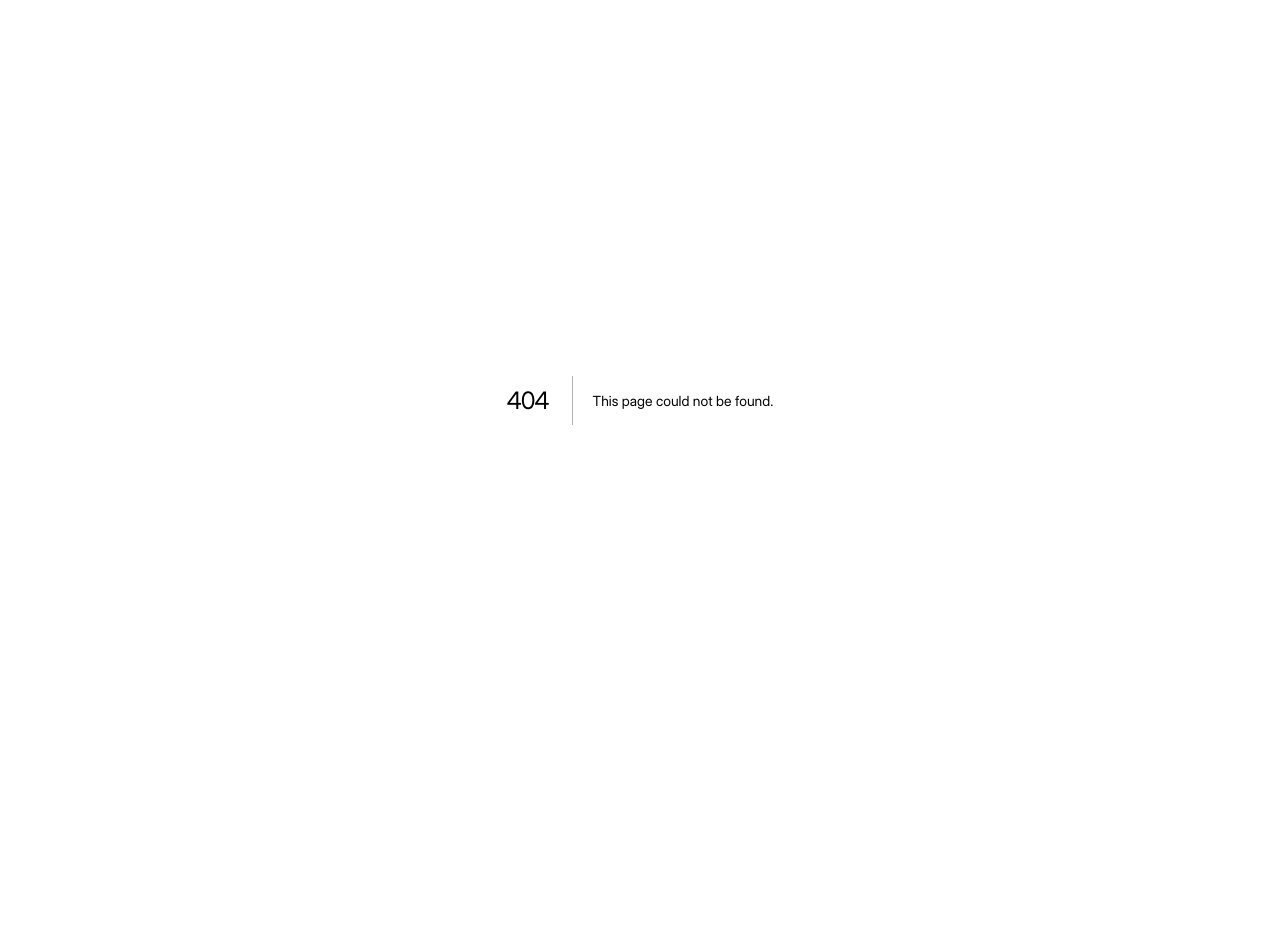
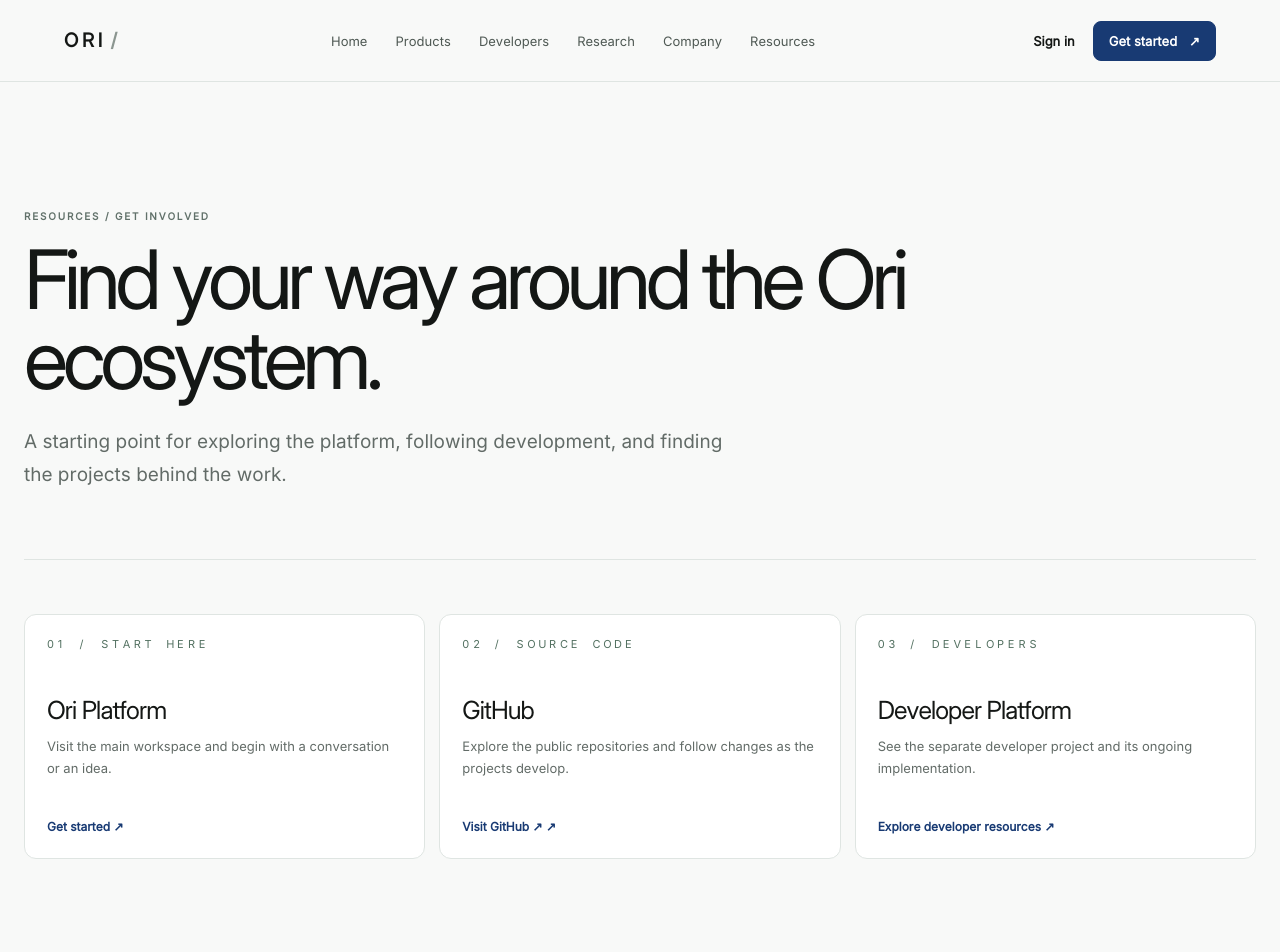
Before and after one commit to 30lnewcomb-byte/ori-platform, a Next.js app in the folder apps/web/: page /resources in a window 1280 px wide. Before the commit this address had no page. Shown: the top 952 px of the page. Before the commit the page ends 800 px from the top, so only its background shows below. Built offline with nearby package versions, Linux system fonts and the light colour scheme.

Commit message:
Build Ori multi-page public website

```diff
--- /dev/null
+++ b/apps/web/app/resources/page.tsx
@@ -0,0 +1,16 @@
+import { ActionLink, FeatureCard, PageIntro, SiteFrame } from '../../components/public-site'
+import styles from '../../components/public-site.module.css'
+
+export default function ResourcesPage() {
+  return <SiteFrame><main className={styles.pageMain}>
+    <PageIntro eyebrow="RESOURCES / GET INVOLVED" title="Find your way around the Ori ecosystem." description="A starting point for exploring the platform, following development, and finding the projects behind the work." />
+    <section className={styles.pageSection}>
+      <div className={styles.pageCards}>
+        <FeatureCard number="01 / START HERE" title="Ori Platform" description="Visit the main workspace and begin with a conversation or an idea." href="/sign-up" linkLabel="Get started" />
+        <FeatureCard number="02 / SOURCE CODE" title="GitHub" description="Explore the public repositories and follow changes as the projects develop." href="https://github.com/30lnewcomb-byte" linkLabel="Visit GitHub ↗" />
+        <FeatureCard number="03 / DEVELOPERS" title="Developer Platform" description="See the separate developer project and its ongoing implementation." href="/developers" linkLabel="Explore developer resources" />
+      </div>
+    </section>
+    <div className={styles.callout}><div><h2>Have a project in mind?</h2><p>Open Ori and start working through the first step.</p></div><ActionLink href="/sign-up">Open Ori ↗</ActionLink></div>
+  </main></SiteFrame>
+}
```
